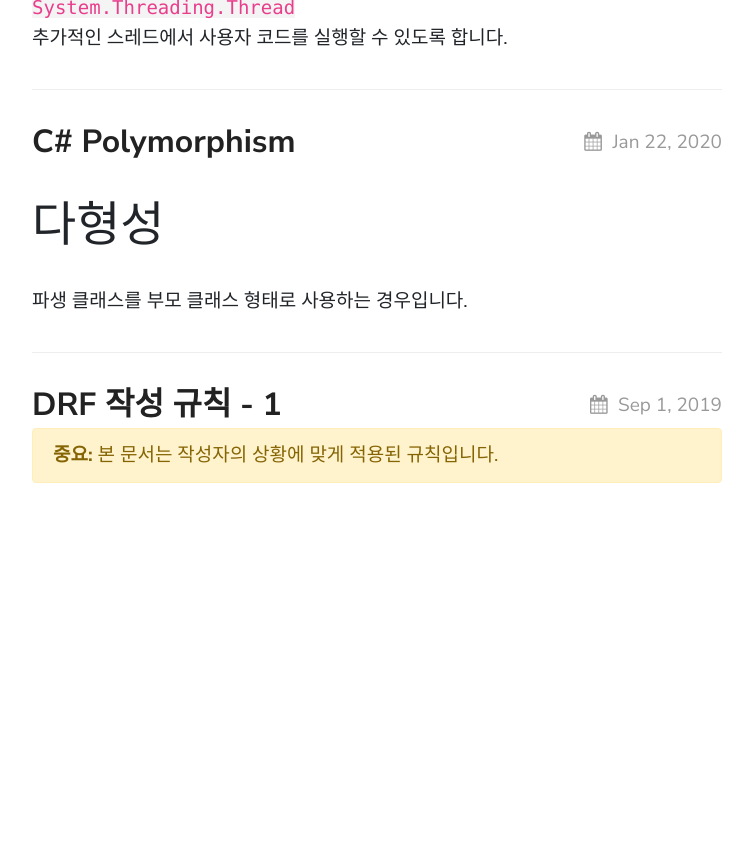
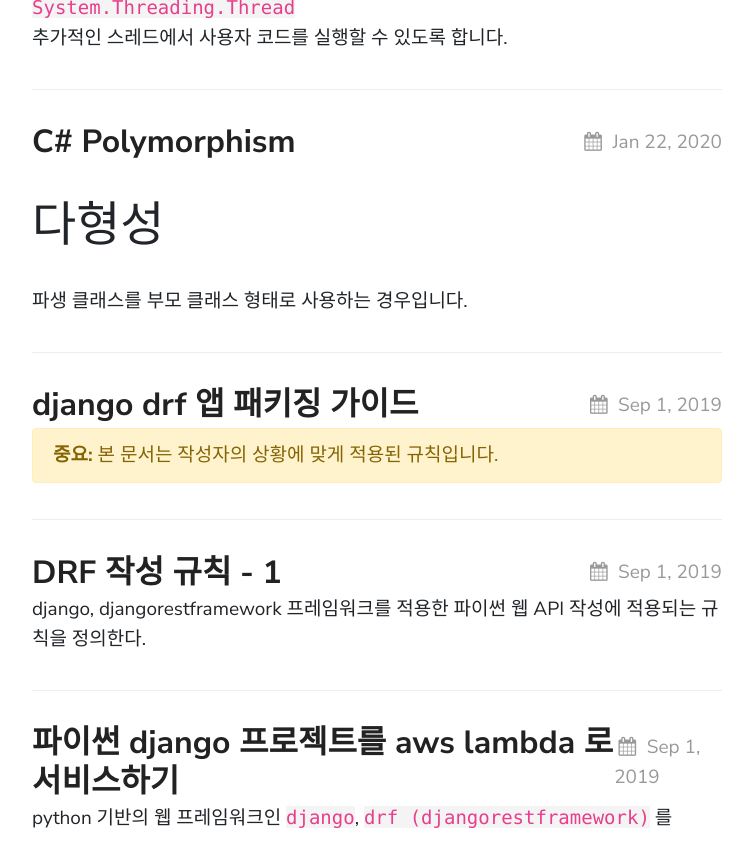
Before and after one commit to live2skull/blog.live2skull.kr, a Jekyll site: the page built from index.md, in a window 1280 px wide and 900 px high, scrolled down 1534 px. Shown: the top 867 px of the window, without its empty margins (83-836 px from the left). Built offline with Jekyll 4.4.1, drawn with Linux system fonts in a browser that asks for light colours; before the commit the page ends 2083 px from its top, so only the background shows below that; some of the changed lines change nothing that is shown.

Commit message:
writing drf opt

````diff
--- /dev/null
+++ b/_posts/django-drf/2019-09-08-django-serverless.markdown
@@ -0,0 +1,52 @@
+---
+layout: post
+title:  "파이썬 django 프로젝트를 aws lambda 로 서비스하기"
+date:   2019-09-01 00:59:09 +0000
+categories: django aws serverless awslambda zappa python
+---
+
+python 기반의 웹 프레임워크인 `django`, `drf (djangorestframework)` 를
+
+
+{% include important.html content="Ubuntu 16.04, django 2.2.11 버전에서 테스트하였습니다.<br>
+django 상위 버전(3.x) 에서는 로컬 환경에서 문제가 없으나 aws 환경에서 제대로 동작하지 않을 수 도 있습니다.
+" %}
+
+
+## AWS 계정 설정
+
+aws lambda 서비스를 사용할 aws 계정이 필요하다. 계정이 없다면, 생성합니다.  [AWS 계정 생성하기](https://portal.aws.amazon.com/billing/signup#/start)
+
+
+로컬 환경에서 aws 서비스에 액세스하기 위한 IAM 키를 발급합니다.
+
+
+## 로컬 환경 준비
+
+zappa 패키지를 프로젝트의 가상환경에 설치합니다.
+```
+pip install zappa
+```
+
+프로젝트의 zappa 설정 파일을 만듭니다. django 프로젝트의 최상위 디렉터리 (manage.py 이 존재하는 디렉터리) 에서 다음 명령을 실행합니다.
+```
+zappa init
+```
+
+
+
+## AWS Lambda로 프로젝트 업로드
+
+프로젝트 파일을 aws lambda와 aws api gateway 환경에 업로드합니다.
+```
+zappa deploy
+```
+
+
+프로젝트에 변경사항이 발생하면, 업데이트하거나 이전 버전으로 되돌릴 수 있습니다.
+
+
+## 동작 확인 및 트러블슈팅
+```
+zappa tail
+```
--- a/_posts/django-drf/2019-09-08-drf-basic.markdown
+++ b/_posts/django-drf/2019-09-08-drf-basic.markdown
@@ -5,9 +5,9 @@
 categories: django djangorestframework
 ---
 
+django, djangorestframework 프레임워크를 적용한 파이썬 웹 API 작성에 적용되는 규칙을 정의한다.
+
 {% include important.html content="본 문서는 작성자의 상황에 맞게 적용된 규칙입니다." %}
-
-django, djangorestframework 프레임워크를 적용한 파이썬 웹 API 작성에 적용되는 규칙.
 
 
 ## 모듈 개요
--- /dev/null
+++ b/_posts/django-drf/2020-03-20-drf-package-style01.markdown
@@ -0,0 +1,89 @@
+---
+layout: post
+title:  "django drf 앱 패키징 가이드"
+date:   2019-09-01 00:59:09 +0000
+categories: django drf python package guide
+---
+
+{% include important.html content="본 문서는 작성자의 상황에 맞게 적용된 규칙입니다." %}
+
+**django 재사용(배포 및 설치) 가능 패키지의 디렉터리 구조 예시**
+
+```
+├── LICENSE
+├── MANIFEST.in
+├── README.rst
+├── openapi_maps
+│   ├── __init__.py
+│   ├── admin.py
+│   ├── apps.py
+│   ├── migrations
+│   │   └── __init__.py
+│   ├── models
+│   │   ├── __init__.py
+│   │   ├── coordinate.py
+│   │   ├── region.py
+│   │   └── street.py
+│   ├── serializers
+│   │   └── __init__.py
+│   ├── tests.py
+│   └── views.py
+├── setup.cfg
+└── setup.py
+```
+
+
+### migrations
+데이터베이스 스키마의 변경사항. django utility로 자동 생성된다. 패키지에 포함을 원칙으로 합니다.
+
+
+### models - 데이터베이스 모델
+
+#### 모델 필드명 작성 요령
+
+다음 가이드를 최대한 준수하되, 예외 상황이 발생할 경우 해당 사유를 주석으로 필히 기록합니다.
+
+
+
+#### models.py 파일을 패키지로 작성할 경우
+
+데이터베이스 모델을 정의. 별도의 모듈로 정의할 경우 models/\_\_init\_\_.py 파일에 하위 `django.db.models.Model` 클래스를 상속한 구현 모델을 모두 import 합니다.
+
+📝 models/\_\_init\_\_.py
+```
+from .region import Region
+# 이렇게 해야 cli 인터페이스의 makemigrations, migrate등 데이터베이스 명령이 정상 동작합니다.
+```
+
+📝 models/region.py
+```
+from django.db.models import Model
+from django.db.models import BigAutoField, IntegerField, BigIntegerField, CharField, ForeignKey, DecimalField, OneToOneField
+from django.db.models import CASCADE
+
+__all__ = ['Region']
+# export 옵션을 적용하여 불필요한 타 모듈이 노출되지 않게 합니다.
+
+class Region(Model):
+
+    id = BigIntegerField(primary_key=True)
+    name = CharField(null=False, max_length=MAX_REGION_NAME)
+    parent = ForeignKey('Region', related_name='children',
+                        null=True, on_delete=CASCADE)
+```
+
+****
+
+### serializers - 직렬화, 역직렬화
+
+#### 클라이언트 요청 검증
+
+#### 데이터 크롤링 -
+
+****
+
+### validators - 데이터 검증
+
+****
+
+### filters - 검색 필드 작성
````
